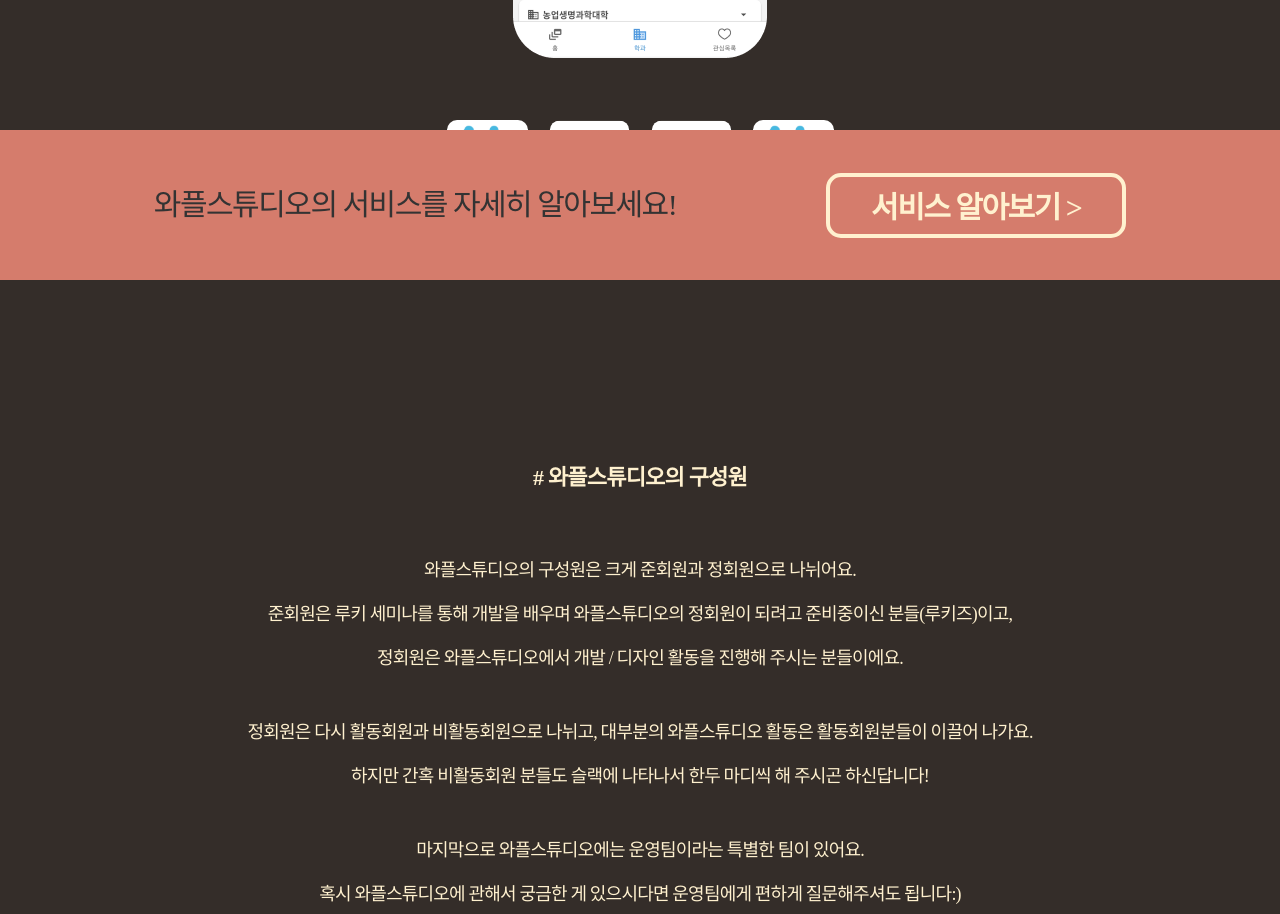
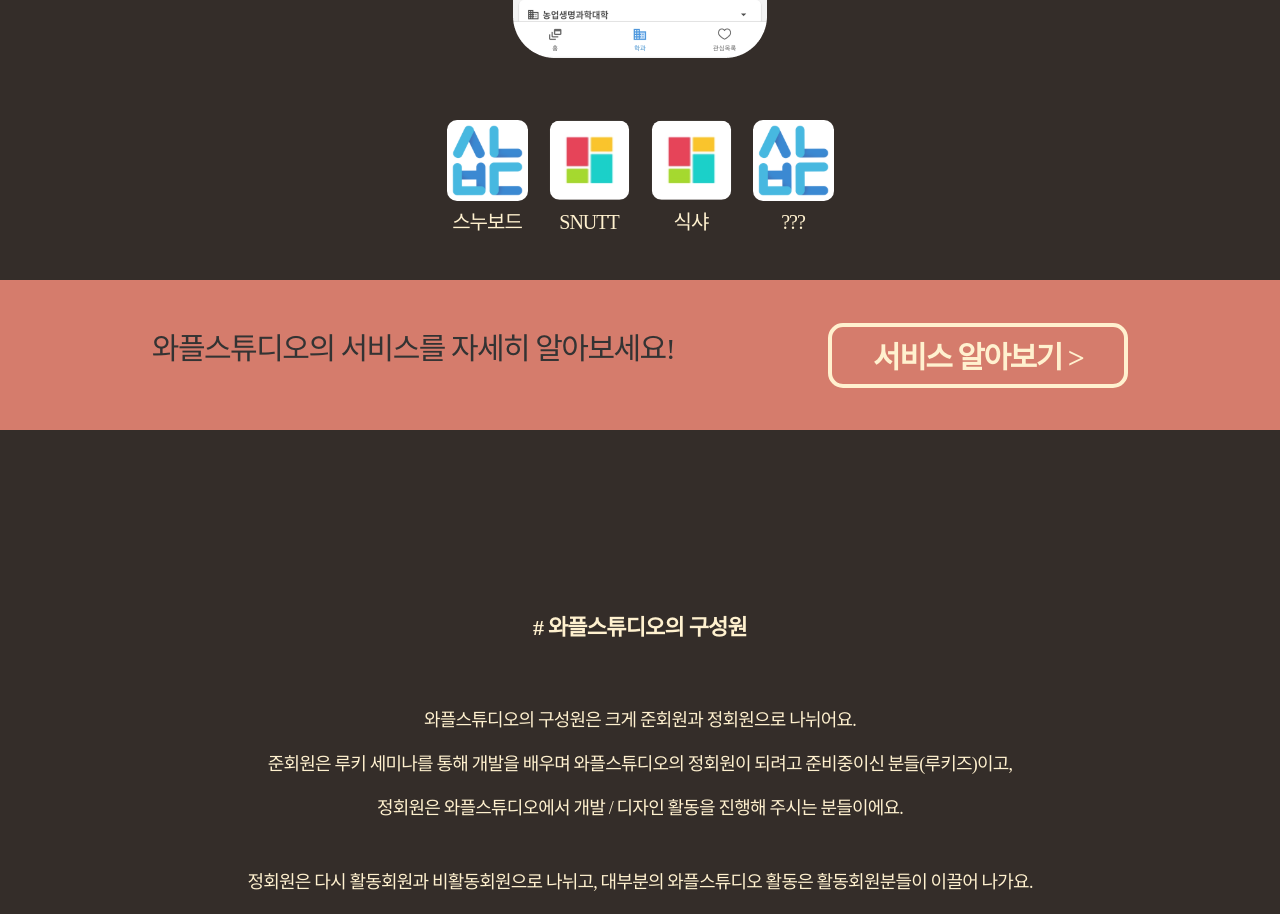
Before and after one commit to wafflestudio/wafflestudio.com-v3, a Svelte app: page / in a window 1280 px wide. Shown: the part 2920-3834 px from the top of the page. Built offline with nearby package versions, Linux system fonts and the light colour scheme; a web font is replaced by a local one.

Commit message:
[#59] 프로젝트 영역 배너 분리

```diff
--- /dev/null
+++ b/src/components/projects/banner.svelte
@@ -0,0 +1,52 @@
+<section class="service-banner">
+  <div class="banner">
+    <span>와플스튜디오의 서비스를 자세히 알아보세요!</span>
+    <a href="/services">서비스 알아보기 ></a>
+  </div>
+</section>
+
+<style>
+  section.service-banner {
+    display: flex;
+    align-items: center;
+    bottom: 0;
+    width: 100%;
+    height: 150px;
+    text-align: center;
+    vertical-align: middle;
+    background-color: #d57c6c;
+
+    justify-content: center;
+  }
+
+  section.service-banner span {
+    font-size: 30px;
+    font-style: normal;
+    font-weight: 500;
+    line-height: 18px;
+    letter-spacing: -0.05em;
+    text-align: left;
+
+    margin-right: 100px;
+  }
+
+  section.service-banner a {
+    display: inline-block;
+    width: 300px;
+    height: 65px;
+    margin-left: 50px;
+
+    font-size: 30px;
+    font-style: normal;
+    font-weight: 700;
+    line-height: 25px;
+    letter-spacing: -0.05em;
+    text-align: center;
+    vertical-align: middle;
+    color: #fff1cf;
+    border: 4px solid #fff1cf;
+    box-sizing: border-box;
+    border-radius: 15px;
+    line-height: 62px;
+  }
+</style>
--- a/src/components/projects/projects.svelte
+++ b/src/components/projects/projects.svelte
@@ -1,4 +1,6 @@
 <script lang="ts">
+  import Banner from './banner.svelte';
+
   let current: 'snuboard' | 'snutt' | 'shiksha' = 'snuboard';
 </script>
 
@@ -62,11 +64,8 @@
       </li>
     </ul>
   </div>
-  <div class="banner">
-    <span>와플스튜디오의 서비스를 자세히 알아보세요!</span>
-    <a href="/">서비스 알아보기 ></a>
-  </div>
 </section>
+<Banner />
 
 <style>
   #projects {
@@ -218,49 +217,4 @@
     text-align: center;
     color: #fff1cf;
   }
-
-  #projects div.banner {
-    position: absolute;
-    display: flex;
-    align-items: center;
-    bottom: 0;
-    width: 100%;
-    height: 150px;
-    text-align: center;
-    vertical-align: middle;
-    background-color: #d57c6c;
-
-    justify-content: center;
-  }
-
-  #projects div.banner span {
-    font-size: 30px;
-    font-style: normal;
-    font-weight: 500;
-    line-height: 18px;
-    letter-spacing: -0.05em;
-    text-align: left;
-
-    margin-right: 100px;
-  }
-
-  #projects div.banner a {
-    display: inline-block;
-    width: 300px;
-    height: 65px;
-    margin-left: 50px;
-
-    font-size: 30px;
-    font-style: normal;
-    font-weight: 700;
-    line-height: 25px;
-    letter-spacing: -0.05em;
-    text-align: center;
-    vertical-align: middle;
-    color: #fff1cf;
-    border: 4px solid #fff1cf;
-    box-sizing: border-box;
-    border-radius: 15px;
-    line-height: 62px;
-  }
 </style>
```
